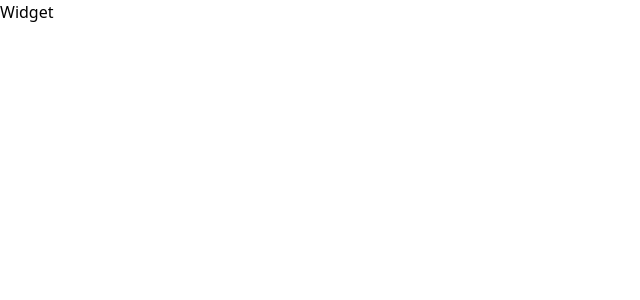
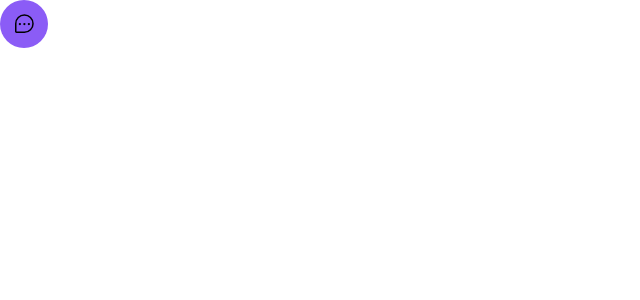
Before and after one commit to MatheusFC2/NLWReturn-Impulse, a React (Vite) app: page / in a window 1280 px wide. Shown: the top 300 px of the page, without its empty margins (0-640 px from the left). Built offline with nearby package versions, Linux system fonts and the light colour scheme.

Commit message:
fixbug: show the color tailwind

```diff
--- a/src/App.tsx
+++ b/src/App.tsx
@@ -1,9 +1,7 @@
 import { Widget } from "./components/Widget"
 
-function App() {
+export function App() {
   return (
-    <Widget/>
+    <Widget />
   )
 }
-
-export default App
--- a/src/components/Widget.tsx
+++ b/src/components/Widget.tsx
@@ -1,5 +1,9 @@
+import { ChatTeardropDots } from 'phosphor-react'
+
 export function Widget() {
     return (
-        <h1>Widget</h1>
+        <button className="bg-violet-500 rounded-full px-3 h-12">
+            <ChatTeardropDots className="w-6 h-6"/>
+        </button>
     )
 }
```
Also changed, not shown: src/main.tsx (+4 -4 lines).
